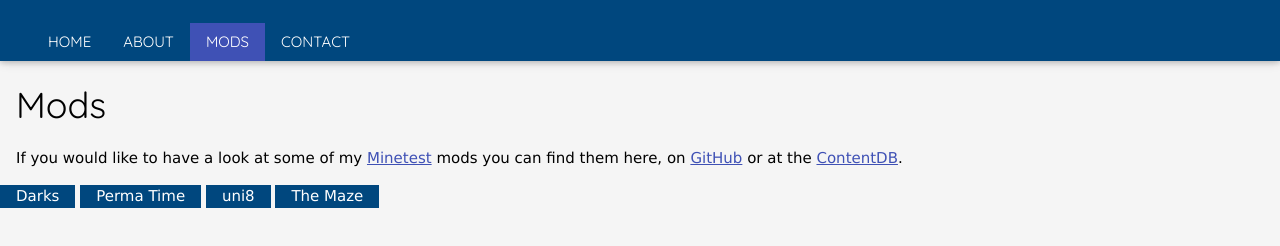
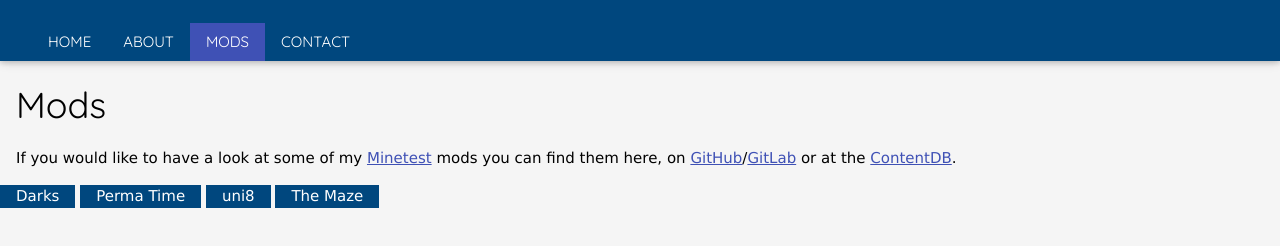
Before and after one commit to xenonca/xenonca.github.io, a plain HTML site: page mods.html in a window 1280 px wide. Drawn offline with Linux system fonts and the light colour scheme.

Commit message:
Update mods.html

```diff
--- a/mods.html
+++ b/mods.html
@@ -45,7 +45,7 @@
     </div>
 <br><br><br>
     <h1 class="w3-container w3-quicksand">Mods</h1>
-    <p class="w3-container">If you would like to have a look at some of my <a href="http://minetest.net" class="w3-text-indigo">Minetest</a> mods you can find them here, on <a href="https://github.com/xenonca" class="w3-text-indigo">GitHub</a> or at the <a href="https://content.minetest.net/users/_Xenon/" class="w3-text-indigo">ContentDB</a>.</p>
+    <p class="w3-container">If you would like to have a look at some of my <a href="http://minetest.net" class="w3-text-indigo">Minetest</a> mods you can find them here, on <a href="https://github.com/xenonca" class="w3-text-indigo">GitHub</a>/<a href="https://gitlab.com/xenonca" class="w3-text-indigo">GitLab</a> or at the <a href="https://content.minetest.net/users/_Xenon/" class="w3-text-indigo">ContentDB</a>.</p>
 
     <div class="w3-container w3-dropdown-hover w3-highway-blue">Darks
         <div class="w3-dropdown-content w3-card-4" style="width:250px">
```
